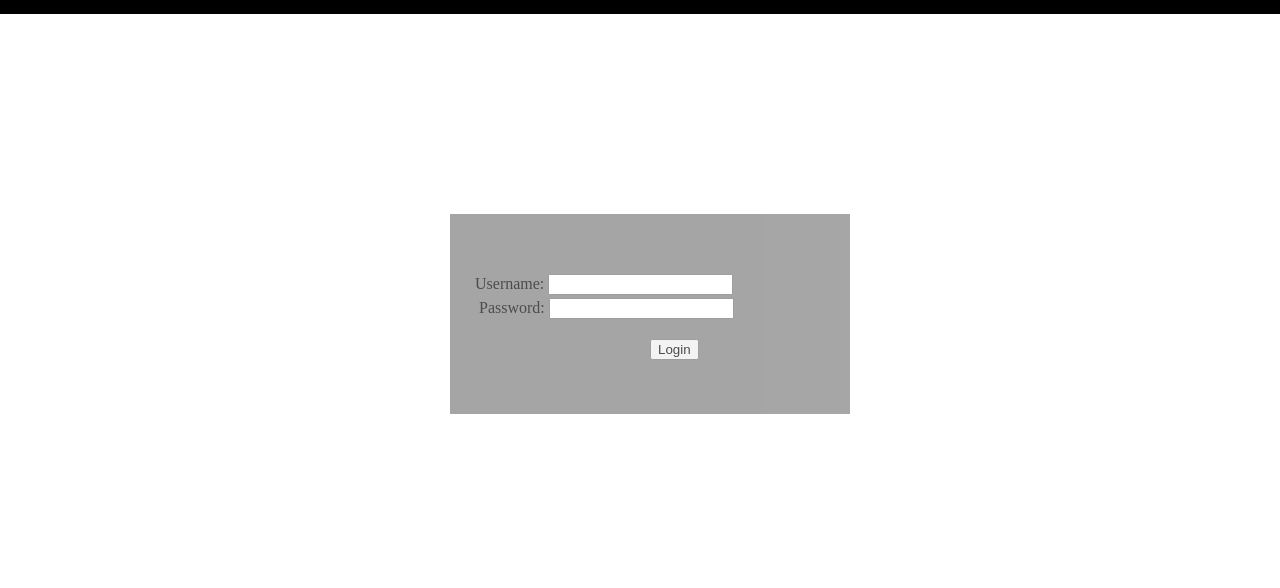
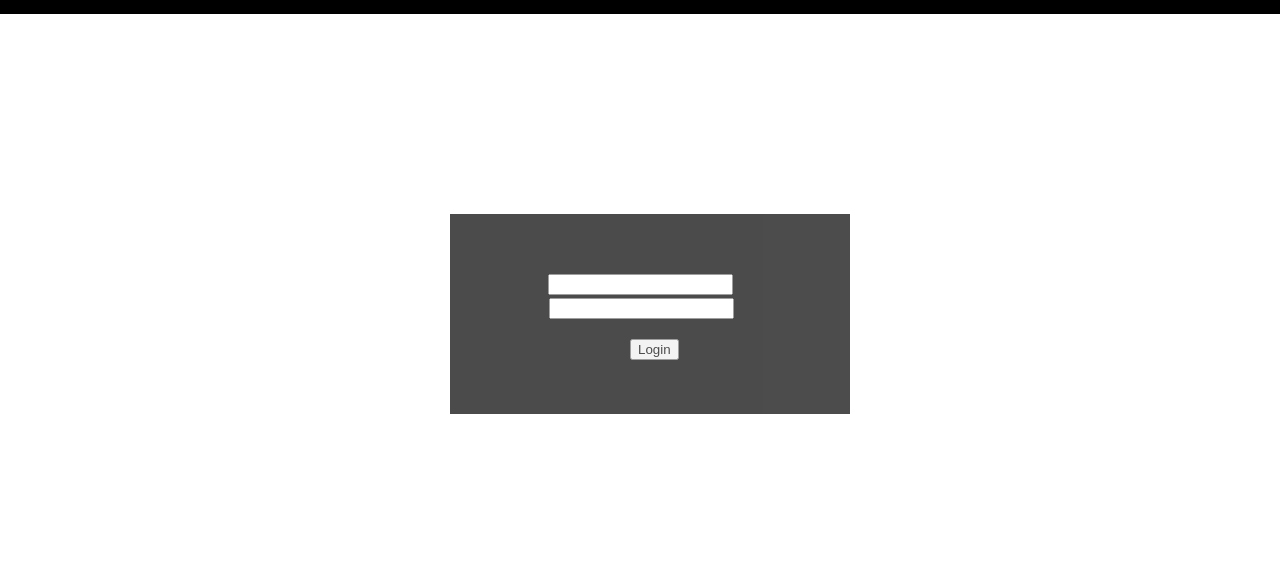
Before and after one commit to GayathriMohan/Sample_Project, a plain HTML site: page index.html in a window 1280 px wide. Shown: the part 80-668 px from the top of the page. Drawn offline with Linux system fonts and the light colour scheme.

Commit message:
style fix

```diff
--- a/index.css
+++ b/index.css
@@ -11,7 +11,7 @@ header {
 }
 
 footer {
-    background-color: grey;
+    background-color: black;
     color: black;
     padding: 0px;
     text-align: center;
--- a/login.css
+++ b/login.css
@@ -1,5 +1,5 @@
 .wrapper {
-    background-color: grey;
+    background-color: black;
     width: 400px;
     opacity: 0.7;
     height: 200px;
@@ -8,7 +8,7 @@
 }
 
 .login-btn {
-    padding-left: 200px;
+    padding-left: 180px;
     padding-top: 20px;
 }
 
```
